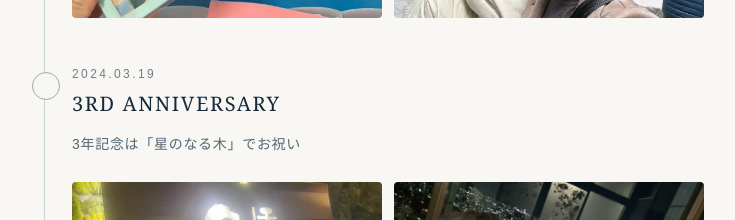
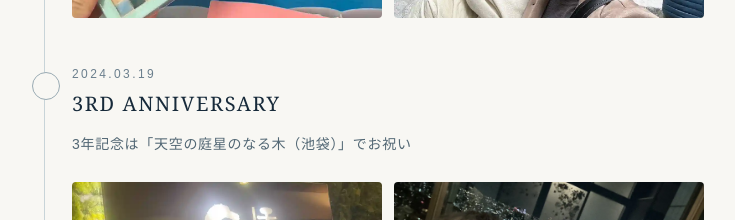
Before and after one commit to tatsunari-code/our-story-t_a, a Next.js app: page /our-story in a window 1280 px wide. Shown: the part 6140-6360 px from the top of the page, without its empty margins (272-1007 px from the left). Built offline with nearby package versions, Linux system fonts and the light colour scheme.

Commit message:
文言修正

```diff
--- a/components/OurStory.tsx
+++ b/components/OurStory.tsx
@@ -179,7 +179,7 @@ const stories: Story[] = [
   {
     date: "2024.03.19",
     title: "3RD ANNIVERSARY",
-    text: "3年記念は「星のなる木」でお祝い",
+    text: "3年記念は「天空の庭星のなる木（池袋）」でお祝い",
     photos: [
       {
         src: IMAGE_PASS + "20240319_hosi.webp",
@@ -318,7 +318,7 @@ const stories: Story[] = [
   {
     date: "2026.05.24",
     title: "MEETING OF THE FAMILIES",
-    text: "両家の顔合わせ、",
+    text: "両家顔合わせ、「新宿星のなる木（新宿三丁目）」にて",
     photos: [
       {
         src: IMAGE_PASS + "20260524_dish.webp",
```
